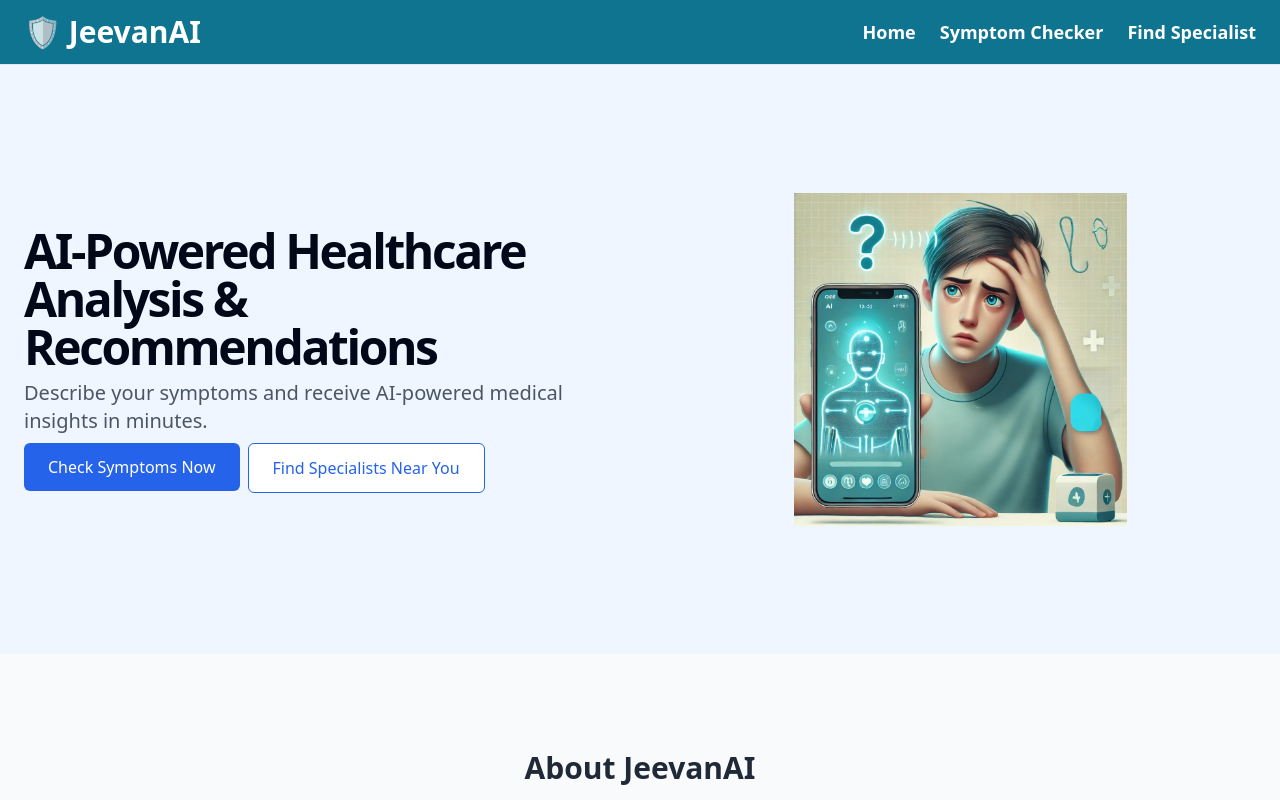
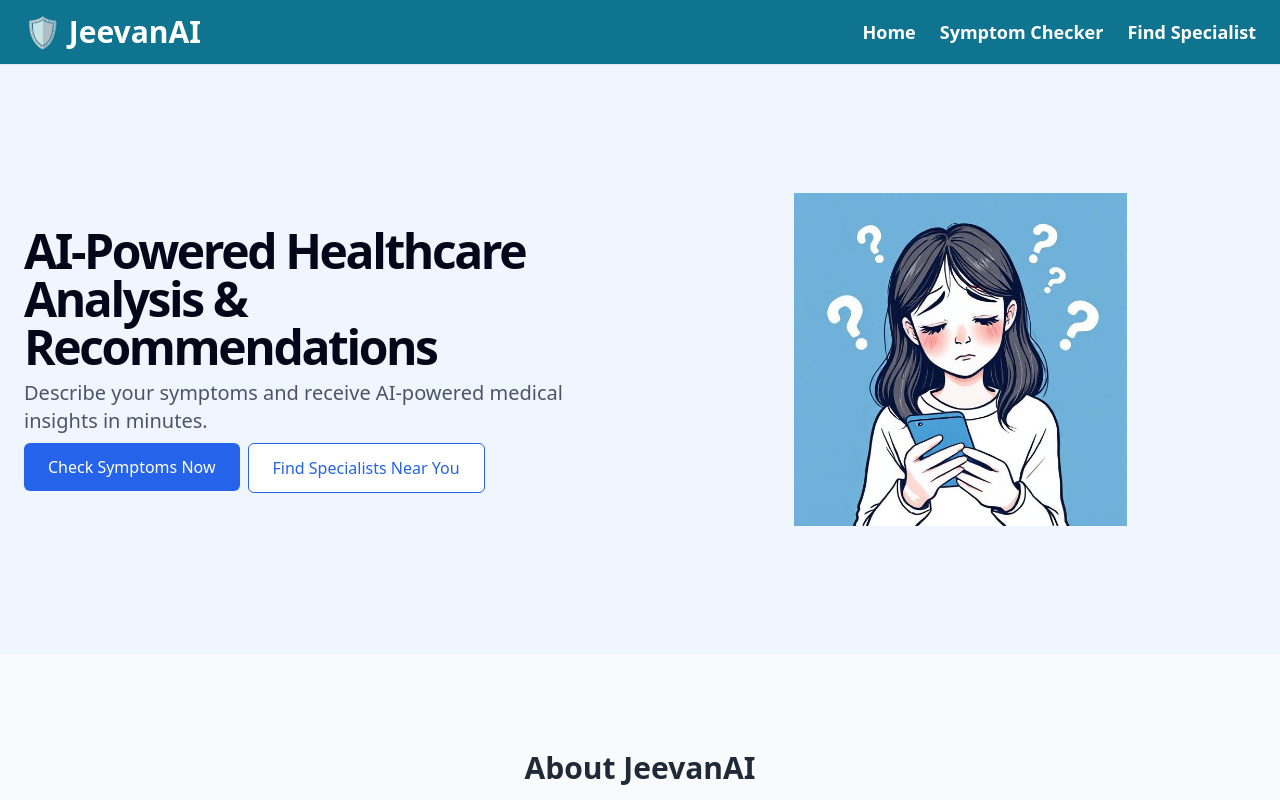
Before and after one commit to Siddhi-Uttekar/JeevanAI, a Next.js app: page / in a window 1280 px wide. Shown: the top 800 px of the page. Built offline with nearby package versions, Linux system fonts and the light colour scheme.

Commit message:
updated UI

```diff
--- a/app/page.tsx
+++ b/app/page.tsx
@@ -30,9 +30,9 @@ export default function Home() {
               </div>
               <div className="relative aspect-video overflow-hidden rounded-xl">
                 <img
-                  src="/home2.webp?height=420&width=880"
+                  src="/output (1).jpg?height=420&width=1080"
                   alt="Medical dashboard interface"
-                  className="object-scale-down w-dvw h-full"
+                  className="object-contain w-dvw h-full"
                 />
               </div>
             </div>
@@ -170,7 +170,7 @@ export default function Home() {
 
       {/* Card 6 */}
       <div className="flex-shrink-0 w-96 bg-cyan-600 rounded-lg p-6 shadow-md">
-        <h3 className="text-xl font-bold text-white mb-3">6. Receive recommendations and whic doctor to look for</h3>
+        <h3 className="text-xl font-bold text-white mb-3">6. Receive recommendations and which doctor to look for</h3>
         <img
           src="/w6.png"
           alt="Find specialists"
--- a/app/symptom-checker/page.tsx
+++ b/app/symptom-checker/page.tsx
@@ -1385,7 +1385,7 @@ export default function SymptomChecker() {
                     <button
                       className="mt-4 w-full py-2 px-4 bg-blue-600 text-white rounded-md hover:bg-blue-700"
                       onClick={() => {
-                        console.log('Find doctors clicked');
+                        window.location.href = `http://localhost:3000/find-specialist?specialty=${encodeURIComponent(getDoctorRecommendation(diagnosisResult.conditions, diagnosisResult.careLevel).specialty)}`;
                       }}
                     >
                       Find {getDoctorRecommendation(diagnosisResult.conditions, diagnosisResult.careLevel).specialty} Near Me
```
Also changed, not shown: public/output (1).jpg (added), public/output.jpg (added).
